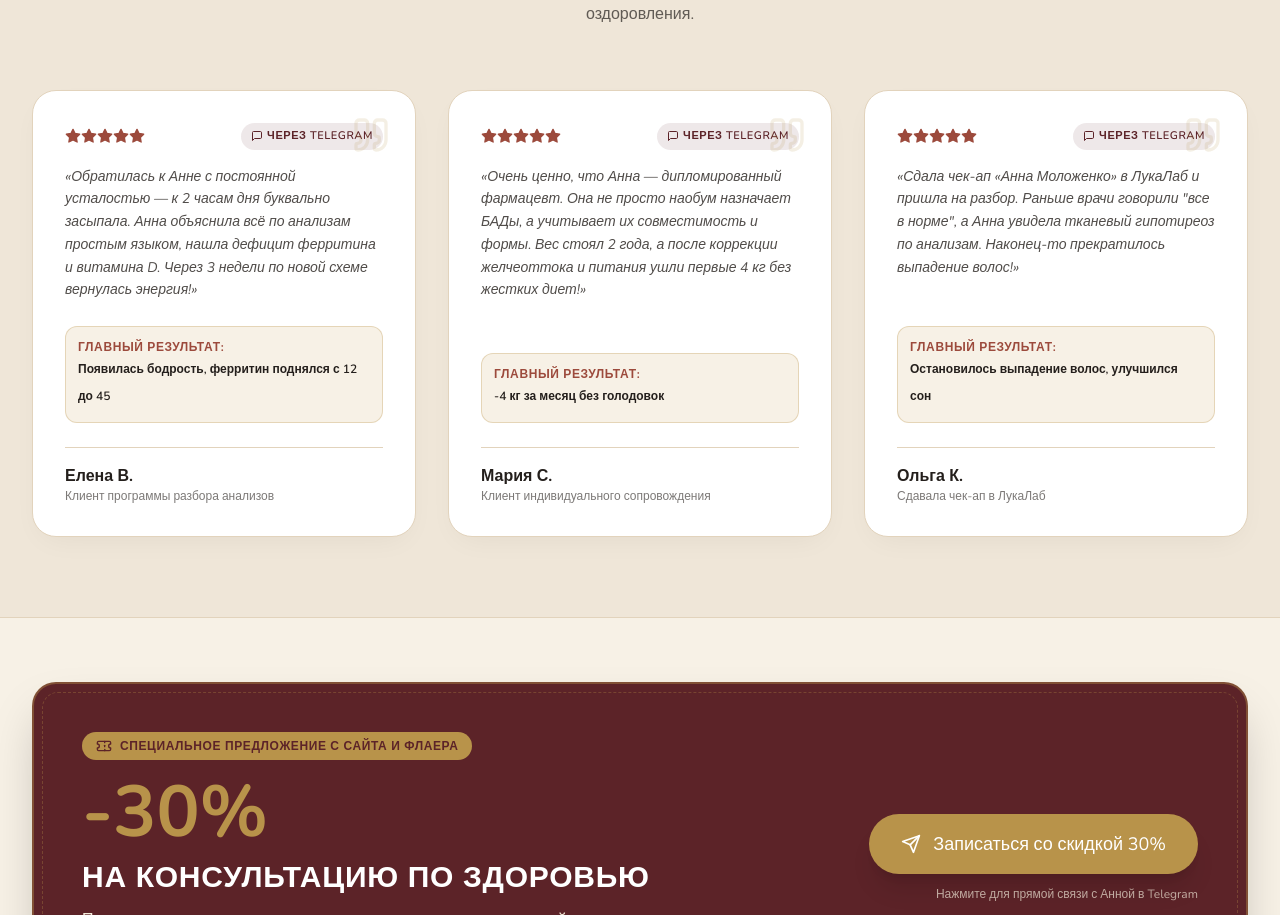
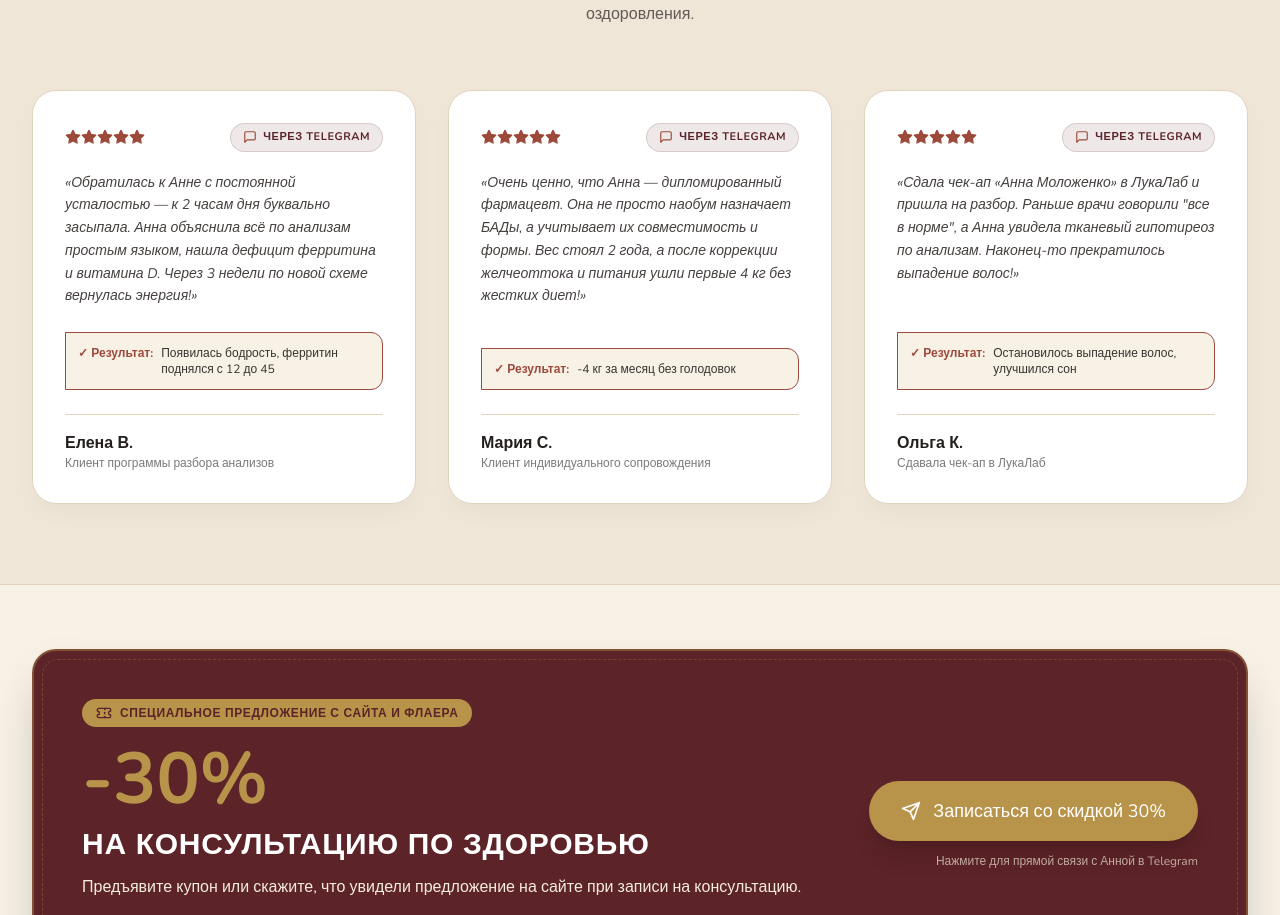
Before and after one commit to purrfect0/nutriciolog, a Next.js app: page / in a window 1280 px wide. Shown: the part 6366-7281 px from the top of the page. Built offline with nearby package versions, Linux system fonts and the light colour scheme; a web font is replaced by a local one.

Commit message:
Refine testimonial card layout: remove overlapping quote mark icon and convert result box into sleek left-bordered accent line

```diff
--- a/components/sections/Testimonials.tsx
+++ b/components/sections/Testimonials.tsx
@@ -26,37 +26,31 @@ export const Testimonials: React.FC = () => {
               key={item.id}
               className="bg-white rounded-3xl p-8 border border-cream-300 shadow-soft hover:shadow-card transition-all duration-300 flex flex-col justify-between relative group"
             >
-              <Quote className="absolute top-6 right-6 w-10 h-10 text-gold/15 group-hover:text-terracotta/20 transition-colors" />
-
-              <div>
+              <div className="relative z-10">
                 {/* Rating & Tag */}
-                <div className="flex items-center justify-between mb-4">
+                <div className="flex items-center justify-between mb-5">
                   <div className="flex text-terracotta">
                     {[...Array(item.rating)].map((_, i) => (
                       <Star key={i} className="w-4 h-4 fill-terracotta" />
                     ))}
                   </div>
-                  <span className="text-[11px] font-semibold uppercase tracking-wider text-burgundy bg-burgundy/10 px-2.5 py-1 rounded-full flex items-center gap-1">
-                    <MessageSquare className="w-3 h-3" />
+                  <span className="text-[11px] font-bold uppercase tracking-wider text-burgundy bg-burgundy/10 px-3 py-1 rounded-full flex items-center gap-1.5 border border-burgundy/15">
+                    <MessageSquare className="w-3.5 h-3.5 text-terracotta" />
                     {item.tag}
                   </span>
                 </div>
 
                 {/* Quote Text */}
-                <p className="text-sm text-charcoal/80 leading-relaxed mb-6 font-medium italic">
+                <p className="text-sm text-charcoal/85 leading-relaxed mb-6 font-medium italic">
                   «{item.text}»
                 </p>
               </div>
 
-              {/* Result callout & Client metadata */}
-              <div>
-                <div className="p-3 rounded-xl bg-cream-100 border border-gold/30 mb-6">
-                  <span className="text-xs font-bold text-terracotta block uppercase tracking-wider">
-                    Главный результат:
-                  </span>
-                  <span className="text-xs font-semibold text-charcoal">
-                    {item.result}
-                  </span>
+              {/* Sleek Result Callout & Client metadata */}
+              <div className="relative z-10">
+                <div className="flex items-start gap-2 text-xs text-charcoal bg-cream-100 border-l-3 border-terracotta p-3 rounded-r-xl mb-6 border border-cream-300 border-l-terracotta">
+                  <span className="font-bold text-terracotta shrink-0">✓ Результат:</span>
+                  <span className="font-medium text-charcoal/90">{item.result}</span>
                 </div>
 
                 <div className="pt-4 border-t border-cream-300">
```
Also changed, not shown: index.html (+57 -0 lines).
